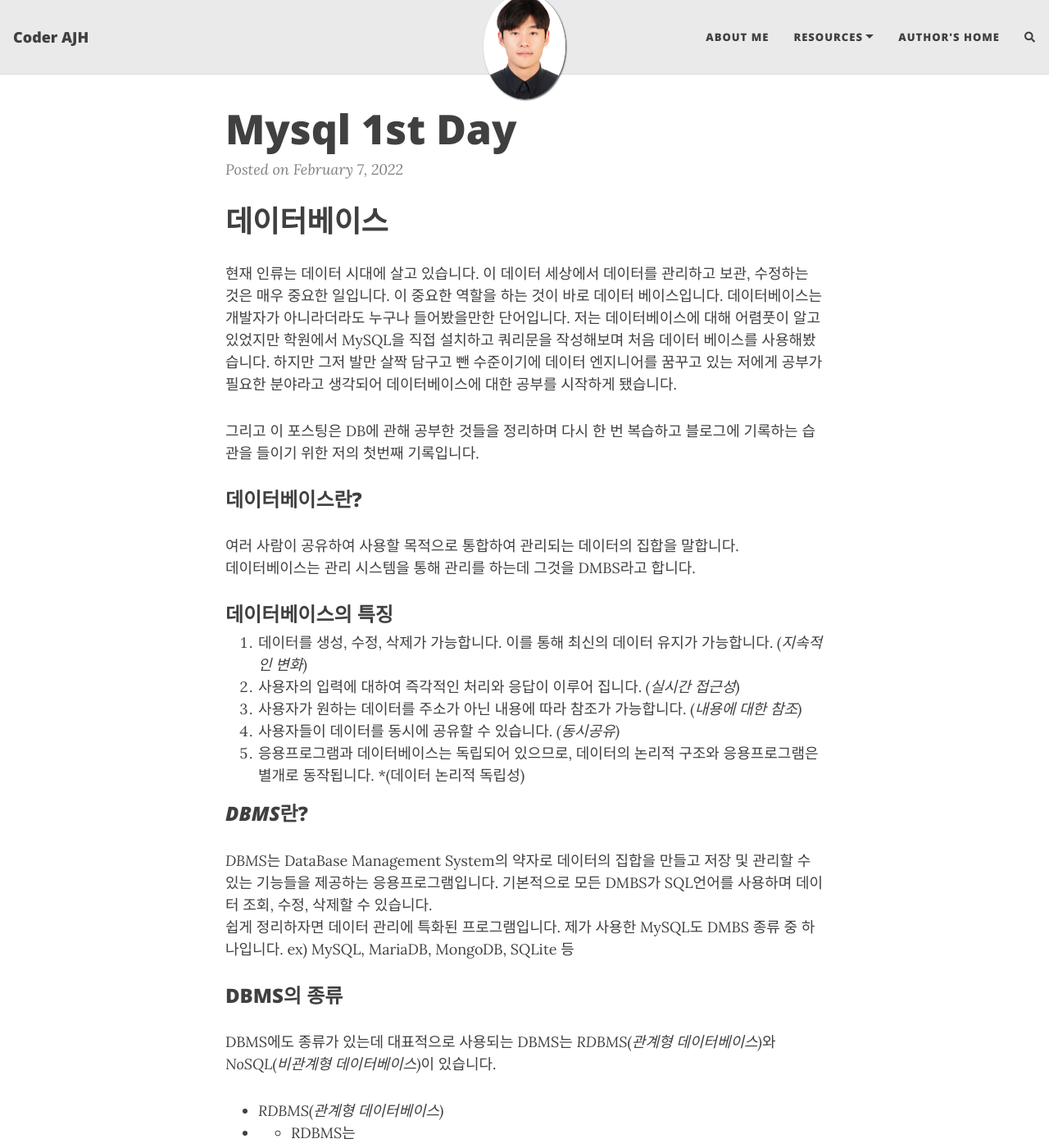
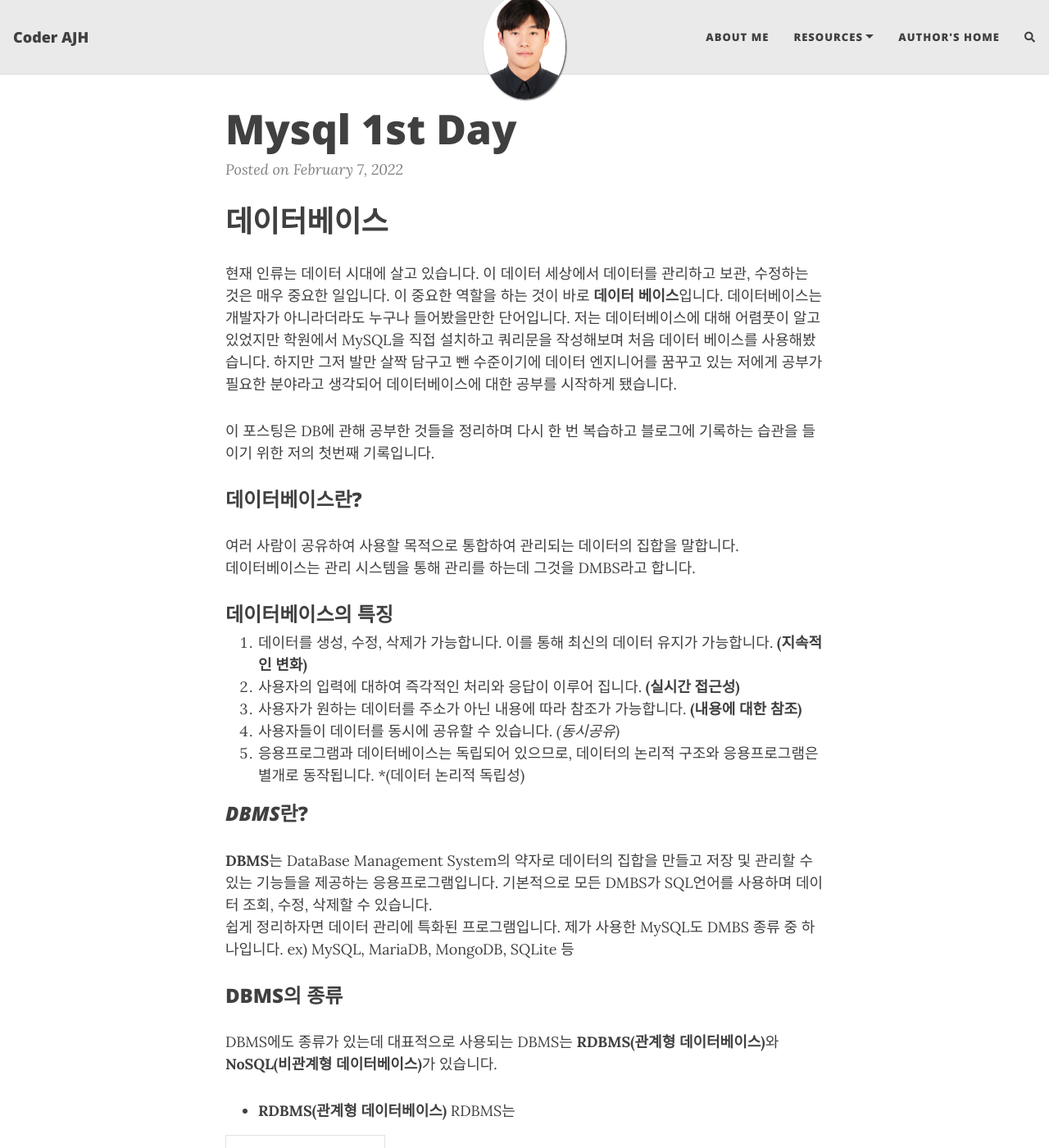
Before and after one commit to junhong625/junhong625.github.io, a Jekyll site: the page built from _posts/2022-02-07-mysql-1st-day.md, in a window 1280 px wide and 1400 px high. Shown: the whole window at 82% size. Built offline with Jekyll 4.4.1, drawn with Linux system fonts in a browser that asks for light colours; nearby versions of some CDN libraries; comment, search, counter and statistics services are not loaded.

Commit message:
Update 2022-02-07-mysql-1st-day.md

```diff
--- a/_posts/2022-02-07-mysql-1st-day.md
+++ b/_posts/2022-02-07-mysql-1st-day.md
@@ -1,34 +1,34 @@
 # 데이터베이스
 
 현재 인류는 데이터 시대에 살고 있습니다. 이 데이터 세상에서 데이터를 관리하고 보관, 수정하는 것은 매우 중요한 일입니다.
-이 중요한 역할을 하는 것이 바로 데이터 베이스입니다.
+이 중요한 역할을 하는 것이 바로 **데이터 베이스**입니다.
 데이터베이스는 개발자가 아니라더라도 누구나 들어봤을만한 단어입니다.
 저는 데이터베이스에 대해 어렴풋이 알고있었지만 학원에서 MySQL을 직접 설치하고 쿼리문을 작성해보며 처음 데이터 베이스를 사용해봤습니다.
 하지만 그저 발만 살짝 담구고 뺀 수준이기에 데이터 엔지니어를 꿈꾸고 있는 저에게 공부가 필요한 분야라고 생각되어 데이터베이스에 대한 공부를 시작하게 됐습니다.
 
-그리고 이 포스팅은 DB에 관해 공부한 것들을 정리하며 다시 한 번 복습하고 블로그에 기록하는 습관을 들이기 위한 저의 첫번째 기록입니다.
+이 포스팅은 DB에 관해 공부한 것들을 정리하며 다시 한 번 복습하고 블로그에 기록하는 습관을 들이기 위한 저의 첫번째 기록입니다.
 
 ### 데이터베이스란?
 여러 사람이 공유하여 사용할 목적으로 통합하여 관리되는 데이터의 집합을 말합니다.
 데이터베이스는 관리 시스템을 통해 관리를 하는데 그것을 DMBS라고 합니다.
 
 ### 데이터베이스의 특징
-1. 데이터를 생성, 수정, 삭제가 가능합니다. 이를 통해 최신의 데이터 유지가 가능합니다. *(지속적인 변화)*
-2. 사용자의 입력에 대하여 즉각적인 처리와 응답이 이루어 집니다. *(실시간 접근성)*
-3. 사용자가 원하는 데이터를 주소가 아닌 내용에 따라 참조가 가능합니다. *(내용에 대한 참조)*
+1. 데이터를 생성, 수정, 삭제가 가능합니다. 이를 통해 최신의 데이터 유지가 가능합니다. **(지속적인 변화)**
+2. 사용자의 입력에 대하여 즉각적인 처리와 응답이 이루어 집니다. **(실시간 접근성)**
+3. 사용자가 원하는 데이터를 주소가 아닌 내용에 따라 참조가 가능합니다. **(내용에 대한 참조)**
 4. 사용자들이 데이터를 동시에 공유할 수 있습니다. *(동시공유)*
 5. 응용프로그램과 데이터베이스는 독립되어 있으므로, 데이터의 논리적 구조와 응용프로그램은 별개로 동작됩니다. *(데이터 논리적 독립성)
 
 
 ### *DBMS*란?
-*DBMS*는 DataBase Management System의 약자로 데이터의 집합을 만들고 저장 및 관리할 수 있는 기능들을 제공하는 응용프로그램입니다.
+**DBMS**는 DataBase Management System의 약자로 데이터의 집합을 만들고 저장 및 관리할 수 있는 기능들을 제공하는 응용프로그램입니다.
 기본적으로 모든 DMBS가 SQL언어를 사용하며 데이터 조회, 수정, 삭제할 수 있습니다.
 쉽게 정리하자면 데이터 관리에 특화된 프로그램입니다.
 제가 사용한 MySQL도 DMBS 종류 중 하나입니다.
 ex) MySQL, MariaDB, MongoDB, SQLite 등
 
 ### DBMS의 종류
-DBMS에도 종류가 있는데 대표적으로 사용되는 DBMS는 *RDBMS(관계형 데이터베이스)*와 *NoSQL(비관계형 데이터베이스)*이 있습니다.
+DBMS에도 종류가 있는데 대표적으로 사용되는 DBMS는 **RDBMS(관계형 데이터베이스)**와 **NoSQL(비관계형 데이터베이스)**가 있습니다.
 
-- *RDBMS(관계형 데이터베이스)*
-- - RDBMS는
+- **RDBMS(관계형 데이터베이스)**
+RDBMS는
```
